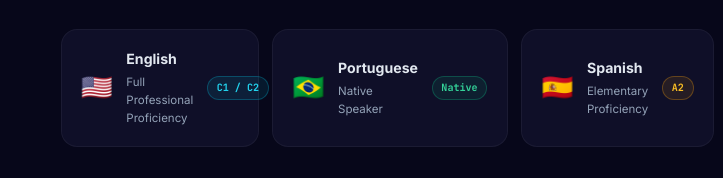
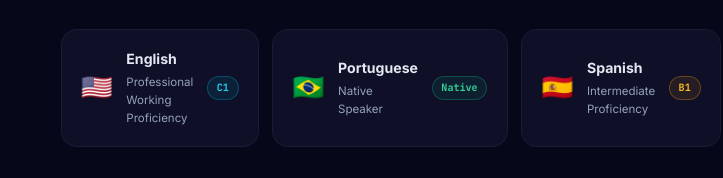
Before and after one commit to gabrielgregoriogithub/Professional_Profile, a plain HTML site: page bio.html in a window 1280 px wide. Shown: the part 4969-5147 px from the top of the page, without its empty margins (557-1280 px from the left). Drawn offline with Linux system fonts and the light colour scheme.

Commit message:
Add files via upload

```diff
--- a/bio.html
+++ b/bio.html
@@ -630,9 +630,9 @@ body::after{
         </div>
       </div>
       <div class="lang-row reveal">
-        <div class="lang-card"><div class="lang-flag">🇺🇸</div><div><div class="lang-name">English</div><div class="lang-lvl">Full Professional Proficiency</div></div><div class="lang-badge lb-pro">C1 / C2</div></div>
+        <div class="lang-card"><div class="lang-flag">🇺🇸</div><div><div class="lang-name">English</div><div class="lang-lvl">Professional Working Proficiency</div></div><div class="lang-badge lb-pro">C1</div></div>
         <div class="lang-card"><div class="lang-flag">🇧🇷</div><div><div class="lang-name">Portuguese</div><div class="lang-lvl">Native Speaker</div></div><div class="lang-badge lb-nat">Native</div></div>
-        <div class="lang-card"><div class="lang-flag">🇪🇸</div><div><div class="lang-name">Spanish</div><div class="lang-lvl">Elementary Proficiency</div></div><div class="lang-badge lb-beg">A2</div></div>
+        <div class="lang-card"><div class="lang-flag">🇪🇸</div><div><div class="lang-name">Spanish</div><div class="lang-lvl">Intermediate Proficiency</div></div><div class="lang-badge lb-beg">B1</div></div>
       </div>
     </section>
 
```
